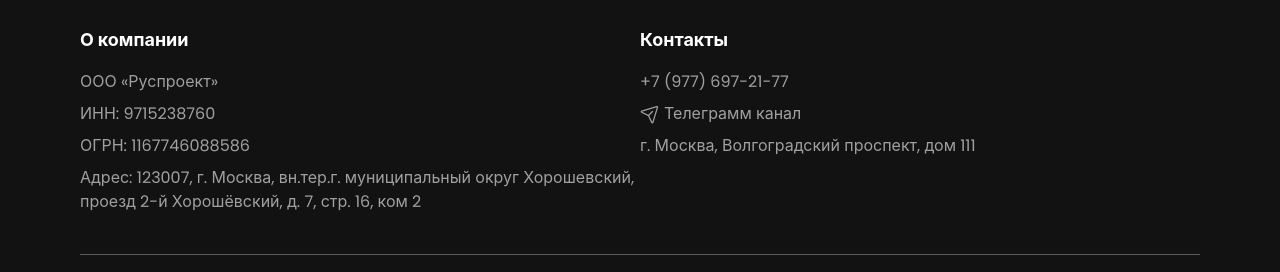
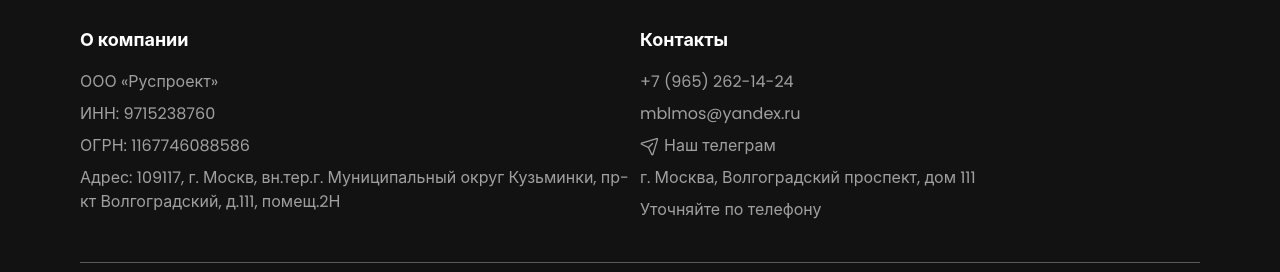
Before and after one commit to Mayraiden/BorksSport, a Next.js app in the folder frontend/: page / in a window 1280 px wide. Shown: the part 1990-2262 px from the top of the page. Built offline with nearby package versions, Linux system fonts and the light colour scheme; no server answers.

Commit message:
feat: фиксы статусов заказа + footer

```diff
--- a/frontend/src/app/orders/[id]/page.tsx
+++ b/frontend/src/app/orders/[id]/page.tsx
@@ -76,6 +76,19 @@
 	}
 }
 
+const formatPaymentStatusForOrder = (
+	payment: PaymentEntity,
+	orderStatus?: OrderEntity['status']
+) => {
+	if (orderStatus === 'cancelled') {
+		// Don't confuse user with "pending payment" when order is already cancelled.
+		if (payment.status === 'pending') return 'Отменён'
+		if (payment.status === 'paid') return 'Оплачен'
+		if (payment.status === 'refunded') return 'Возврат выполнен'
+	}
+	return formatPaymentStatus(payment.status)
+}
+
 const formatRefundStatus = (value?: PaymentEntity['refundStatus'] | null) => {
 	switch (value) {
 		case 'pending':
@@ -101,6 +114,10 @@
 	const [payments, setPayments] = useState<PaymentEntity[]>([])
 	const [isLoading, setIsLoading] = useState(true)
 	const [error, setError] = useState<string | null>(null)
+	const [refundModal, setRefundModal] = useState<null | {
+		title: string
+		description?: string
+	}>(null)
 
 	const orderId = Number(resolvedParams.id)
 	const paymentSuccess = searchParams?.get('payment') === 'success'
@@ -197,12 +214,34 @@
 		if (!jwt || !order) return
 		try {
 			await ordersApi.cancelOrder(order.id, jwt)
+			// Immediate UX feedback; refund may take a bit to confirm.
+			if (order.status === 'paid') {
+				setRefundModal({
+					title: 'Возврат оформляется',
+					description: 'Мы отправили запрос на возврат. Обычно это занимает несколько минут.',
+				})
+			}
 			await loadOrder()
 		} catch (err) {
 			const message = err instanceof Error ? err.message : 'Не удалось отменить заказ.'
 			setError(message)
 		}
 	}, [jwt, order, loadOrder])
+
+	// When refund is confirmed later (cron/webhook), show a one-time confirmation modal.
+	useEffect(() => {
+		if (!order) return
+		const p = payments.find((x) => x.refundStatus === 'succeeded' || x.status === 'refunded')
+		if (!p) return
+		// Avoid overriding user-dismissed state too aggressively
+		setRefundModal((prev) => {
+			if (prev?.title === 'Возврат оформлен') return prev
+			return {
+				title: 'Возврат оформлен',
+				description: 'Заказ отменён, деньги возвращены тем же способом оплаты.',
+			}
+		})
+	}, [order, payments])
 
 	const deliveryAddressText = useMemo(() => {
 		const address = order?.shippingAddress
@@ -238,6 +277,31 @@
 	return (
 		<ProfileLayout>
 			<div className="flex flex-col gap-5 max-sm:gap-3 pt-2.5 max-sm:pt-2">
+				{refundModal && (
+					<div className="fixed inset-0 z-50 flex items-center justify-center p-4">
+						<div
+							className="absolute inset-0 bg-black/30"
+							onClick={() => setRefundModal(null)}
+						/>
+						<div className="relative w-full max-w-md bg-white rounded-md shadow-lg border border-gray-100 p-5">
+							<div className="flex items-start justify-between gap-3">
+								<div>
+									<h3 className="text-lg font-semibold text-black">{refundModal.title}</h3>
+									{refundModal.description ? (
+										<p className="text-sm text-gray-600 mt-1">{refundModal.description}</p>
+									) : null}
+								</div>
+								<button
+									type="button"
+									onClick={() => setRefundModal(null)}
+									className="text-gray-400 hover:text-gray-600 text-sm"
+								>
+									Закрыть
+								</button>
+							</div>
+						</div>
+					</div>
+				)}
 				<div className="flex flex-col sm:flex-row sm:items-center sm:justify-between gap-3 max-sm:gap-2 flex-wrap">
 					<div>
 						<h1 className="text-2xl font-bold text-black leading-[0.875] max-sm:text-xl">
@@ -302,7 +366,7 @@
 									)}
 									{latestPayment && (
 										<p className="text-xs max-sm:text-[10px] text-gray-400">
-											Статус оплаты: {formatPaymentStatus(latestPayment.status)}
+											Статус оплаты: {formatPaymentStatusForOrder(latestPayment, order.status)}
 											{refundStatusText ? ` • ${refundStatusText}` : ''}
 										</p>
 									)}
@@ -352,7 +416,11 @@
 										disabled={!canCancelPaid || isRefundPending}
 										className="px-4 py-2 max-sm:px-3 max-sm:py-1.5 text-xs max-sm:text-[10px] border border-red-300 text-red-700 rounded-md hover:bg-red-50 disabled:opacity-60 disabled:cursor-not-allowed"
 									>
-										Отменить заказ и оформить возврат
+										{latestPaidPayment?.refundStatus === 'succeeded' || latestPaidPayment?.status === 'refunded'
+											? 'Возврат оформлен'
+											: isRefundPending
+											? 'Возврат оформляется'
+											: 'Отменить заказ и оформить возврат'}
 									</button>
 									<p className="text-xs max-sm:text-[10px] text-gray-500 mt-2">
 										{refundStatusText
@@ -427,7 +495,7 @@
 													{formatCurrency(payment.amount)} ({payment.currency || 'RUB'})
 												</p>
 												<p className="text-xs max-sm:text-[10px] text-gray-400">
-													Статус: {formatPaymentStatus(payment.status)}
+													Статус: {formatPaymentStatusForOrder(payment, order.status)}
 													{formatRefundStatus(payment.refundStatus)
 														? ` • ${formatRefundStatus(payment.refundStatus)}`
 														: ''}
--- a/frontend/src/features/Footer/api/footerApi.ts
+++ b/frontend/src/features/Footer/api/footerApi.ts
@@ -11,9 +11,12 @@
 	ogrn: string
 	legalAddress: string
 	phone: string
+	email: string
 	telegramUrl: string
 	telegramLabel: string
 	physicalAddress: string
+	physicalAddressMapUrl: string
+	workModeText: string
 	copyrightText: string
 }
 
@@ -22,11 +25,15 @@
 	inn: '9715238760',
 	ogrn: '1167746088586',
 	legalAddress:
-		'123007, г. Москва, вн.тер.г. муниципальный округ Хорошевский, проезд 2-й Хорошёвский, д. 7, стр. 16, ком 2',
-	phone: '+7 (977) 697-21-77',
+		'109117, г. Москв, вн.тер.г. Муниципальный округ Кузьминки, пр-кт Волгоградский, д.111, помещ.2Н',
+	phone: '+7 (965) 262-14-24',
+	email: 'mblmos@yandex.ru',
 	telegramUrl: 'https://t.me/profisportrf',
-	telegramLabel: 'Телеграмм канал',
+	telegramLabel: 'Наш телеграм',
 	physicalAddress: 'г. Москва, Волгоградский проспект, дом 111',
+	physicalAddressMapUrl:
+		'https://yandex.ru/maps/?text=%D0%B3.%20%D0%9C%D0%BE%D1%81%D0%BA%D0%B2%D0%B0%2C%20%D0%92%D0%BE%D0%BB%D0%B3%D0%BE%D0%B3%D1%80%D0%B0%D0%B4%D1%81%D0%BA%D0%B8%D0%B9%20%D0%BF%D1%80%D0%BE%D1%81%D0%BF%D0%B5%D0%BA%D1%82%2C%20%D0%B4%D0%BE%D0%BC%20111',
+	workModeText: 'Уточняйте по телефону',
 	copyrightText: '© 2025 ПРОФСПОРТ. Все права защищены.',
 }
 
@@ -52,9 +59,13 @@
 				ogrn: data.data.ogrn || defaultSettings.ogrn,
 				legalAddress: data.data.legalAddress || defaultSettings.legalAddress,
 				phone: data.data.phone || defaultSettings.phone,
+				email: data.data.email || defaultSettings.email,
 				telegramUrl: data.data.telegramUrl || defaultSettings.telegramUrl,
 				telegramLabel: data.data.telegramLabel || defaultSettings.telegramLabel,
 				physicalAddress: data.data.physicalAddress || defaultSettings.physicalAddress,
+				physicalAddressMapUrl:
+					data.data.physicalAddressMapUrl || defaultSettings.physicalAddressMapUrl,
+				workModeText: data.data.workModeText || defaultSettings.workModeText,
 				copyrightText: data.data.copyrightText || defaultSettings.copyrightText,
 			}
 		} catch (error) {
--- a/frontend/src/features/Orders/api/ordersApi.ts
+++ b/frontend/src/features/Orders/api/ordersApi.ts
@@ -85,6 +85,9 @@
 	paymentMethod: string
 	provider?: string | null
 	paymentUrl?: string | null
+	refundId?: string | null
+	refundStatus?: string | null
+	refundedAt?: string | null
 	createdAt: string
 	updatedAt: string
 }
@@ -97,6 +100,9 @@
 	paymentMethod: raw.paymentMethod,
 	provider: (raw.provider || null) as PaymentProvider | null,
 	paymentUrl: raw.paymentUrl || null,
+	refundId: raw.refundId || null,
+	refundStatus: (raw.refundStatus as PaymentEntity['refundStatus']) || null,
+	refundedAt: raw.refundedAt || null,
 	createdAt: raw.createdAt,
 	updatedAt: raw.updatedAt,
 })
--- a/frontend/src/widgets/Footer/Footer.tsx
+++ b/frontend/src/widgets/Footer/Footer.tsx
@@ -10,11 +10,15 @@
 	inn: '9715238760',
 	ogrn: '1167746088586',
 	legalAddress:
-		'123007, г. Москва, вн.тер.г. муниципальный округ Хорошевский, проезд 2-й Хорошёвский, д. 7, стр. 16, ком 2',
-	phone: '+7 (977) 697-21-77',
+		'109117, г. Москв, вн.тер.г. Муниципальный округ Кузьминки, пр-кт Волгоградский, д.111, помещ.2Н',
+	phone: '+7 (965) 262-14-24',
+	email: 'mblmos@yandex.ru',
 	telegramUrl: 'https://t.me/profisportrf',
-	telegramLabel: 'Телеграмм канал',
+	telegramLabel: 'Наш телеграм',
 	physicalAddress: 'г. Москва, Волгоградский проспект, дом 111',
+	physicalAddressMapUrl:
+		'https://yandex.ru/maps/?text=%D0%B3.%20%D0%9C%D0%BE%D1%81%D0%BA%D0%B2%D0%B0%2C%20%D0%92%D0%BE%D0%BB%D0%B3%D0%BE%D0%B3%D1%80%D0%B0%D0%B4%D1%81%D0%BA%D0%B8%D0%B9%20%D0%BF%D1%80%D0%BE%D1%81%D0%BF%D0%B5%D0%BA%D1%82%2C%20%D0%B4%D0%BE%D0%BC%20111',
+	workModeText: 'Уточняйте по телефону',
 	copyrightText: '© 2025 ПРОФСПОРТ. Все права защищены.',
 }
 
@@ -24,6 +28,8 @@
 	useEffect(() => {
 		footerApi.getFooterSettings().then(setSettings)
 	}, [])
+
+	const telHref = `tel:${(settings.phone || '').replace(/[^\d+]/g, '')}`
 
 	return (
 		<footer className="w-screen px-20 mt-auto flex flex-col bg-black text-white max-sm:px-2 max-sm:pb-20">
@@ -43,7 +49,15 @@
 					<h3 className="text-lg font-bold mb-2 max-sm:text-base max-sm:mb-2">
 						Контакты
 					</h3>
-					<p className="text-white/60 max-sm:text-sm">{settings.phone}</p>
+					<a className="text-white/60 max-sm:text-sm hover:text-white transition-colors" href={telHref}>
+						{settings.phone}
+					</a>
+					<a
+						className="text-white/60 max-sm:text-sm hover:text-white transition-colors"
+						href={`mailto:${settings.email}`}
+					>
+						{settings.email}
+					</a>
 					<Link
 						className="flex gap-1 items-center text-white/60 max-sm:text-sm"
 						href={settings.telegramUrl}
@@ -53,9 +67,20 @@
 						<PaperPlaneTiltIcon size={20} className="max-sm:w-4 max-sm:h-4" />
 						<span>{settings.telegramLabel}</span>
 					</Link>
-					<p className="text-white/60 max-sm:text-sm">
+					<a
+						className="text-white/60 max-sm:text-sm hover:text-white transition-colors"
+						href={settings.physicalAddressMapUrl}
+						target="_blank"
+						rel="noopener noreferrer"
+					>
 						{settings.physicalAddress}
-					</p>
+					</a>
+					<a
+						className="text-white/60 max-sm:text-sm hover:text-white transition-colors"
+						href={telHref}
+					>
+						{settings.workModeText}
+					</a>
 				</div>
 			</div>
 			<div className="py-10 flex justify-between items-center text-white/60 max-sm:flex-col max-sm:gap-4 max-sm:py-4 max-sm:items-start max-sm:text-sm">
```
Also changed, not shown: 2 other files (tests, documents, lock files or other folders).
